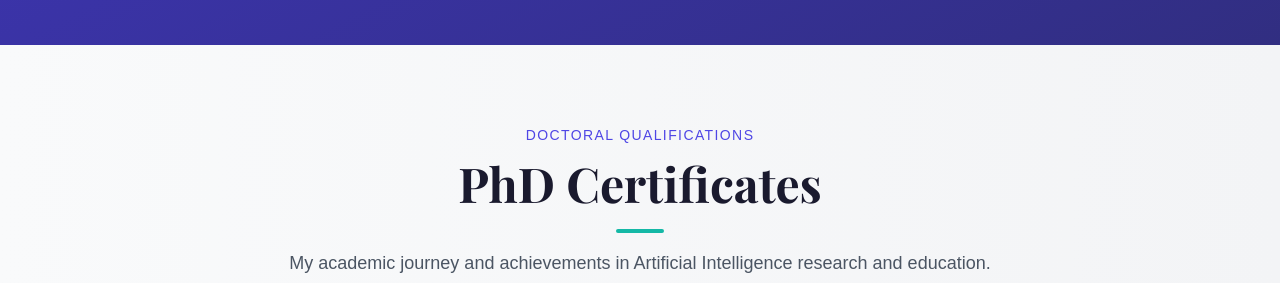
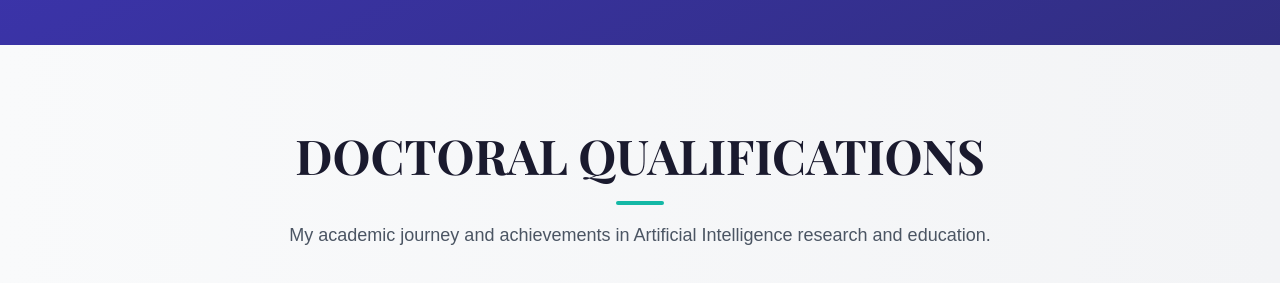
Before and after one commit to Sampathkumarvpatil/DrSampath, a React (Create React App) app in the folder frontend/: page / in a window 1280 px wide. Shown: the part 2720-3003 px from the top of the page. Built offline with nearby package versions, Linux system fonts and the light colour scheme; a web font is replaced by a local one.

Commit message:
auto-commit for 57ae44f6-038f-4113-86b3-9797bb4c535e

```diff
--- a/frontend/src/pages/Home.js
+++ b/frontend/src/pages/Home.js
@@ -367,8 +367,8 @@ const Home = () => {
       <section className="py-20 bg-gradient-to-r from-gray-50 to-gray-100">
         <div className="container">
           <SectionTitle
-            subtitle="DOCTORAL QUALIFICATIONS"
-            title="PhD Certificates"
+            subtitle=""
+            title="DOCTORAL QUALIFICATIONS"
             description="My academic journey and achievements in Artificial Intelligence research and education."
           />
 
```
